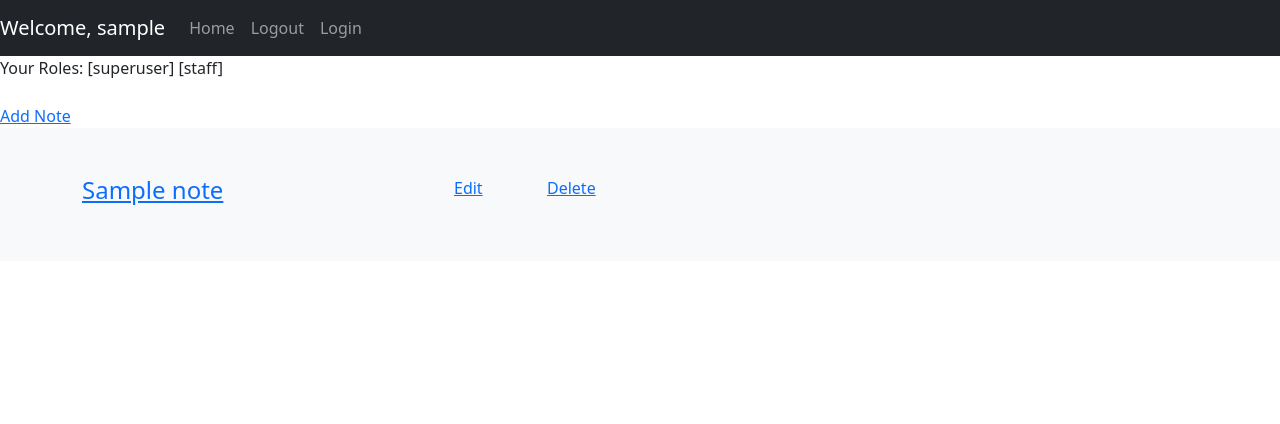
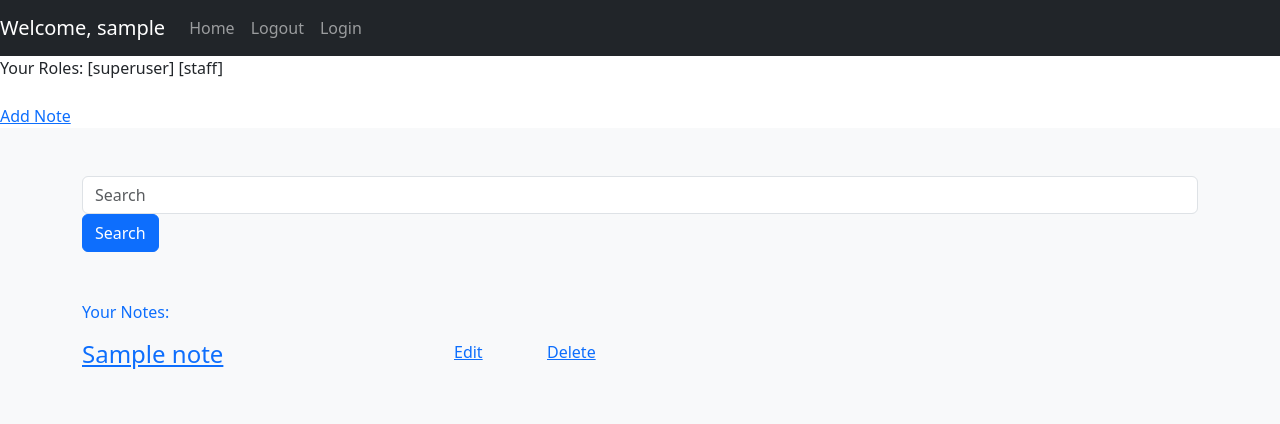
Before and after one commit to mehdirahman88/django_notes, a Django app: page / in a window 1280 px wide. Shown: the top 424 px of the page. Run offline with Django 4.2, Linux system fonts and the light colour scheme; a user stored in the database is signed in; tables that the repository leaves empty hold one stand-in row (values such as "Sample post"); some libraries are stand-ins or nearby versions.

Commit message:
Add note searching and unit tests

```diff
--- a/note/views.py
+++ b/note/views.py
@@ -2,6 +2,8 @@ from django.contrib.auth import logout
 from django.contrib.auth.forms import UserCreationForm
 from django.contrib.auth.mixins import UserPassesTestMixin
 from django.contrib.auth.views import LoginView, LogoutView
+from django.core.paginator import Paginator
+from django.db.models import Q
 from django.urls import reverse_lazy
 from django.views.generic import ListView, DetailView, CreateView, UpdateView, DeleteView, FormView
 
@@ -19,6 +21,14 @@ class IndexView(ReMixinLoginRequired, ListView):
     def get_queryset(self):
         queryset = super().get_queryset()
         queryset = queryset.filter(author=self.request.user)
+
+        search_query = self.request.GET.get('search', '')
+        if search_query:
+            queryset = queryset.filter(
+                Q(title__icontains=search_query) |
+                Q(content__icontains=search_query)
+            )
+
         return queryset
 
 
--- a/templates/note/index.html
+++ b/templates/note/index.html
@@ -21,6 +21,20 @@
 {% endif %}
 <div class="album py-5 bg-light">
     <div class="container">
+        <div class="row mb-5">
+            <form action="{% url 'noteapp:index' %}" method="GET" class="form-inline">
+                <div class="form-group">
+                    <input type="text" name="search" class="form-control" placeholder="Search">
+                </div>
+                <button type="submit" class="btn btn-primary">Search</button>
+            </form>
+        </div>
+        <div class="row mb-3">
+            <div class="text-primary">Your Notes:</div>
+        </div>
+        {% if not note_list %}
+            <div class="text-danger">Nothing Found</div>
+        {% endif %}
         <div class="row">
             {% for note in note_list %}
                 <div class="row">
```
Also changed, not shown: note/tests/__init__.py (+1 -1 lines), note/tests/views_tests.py (+18 -0 lines), README.md.
